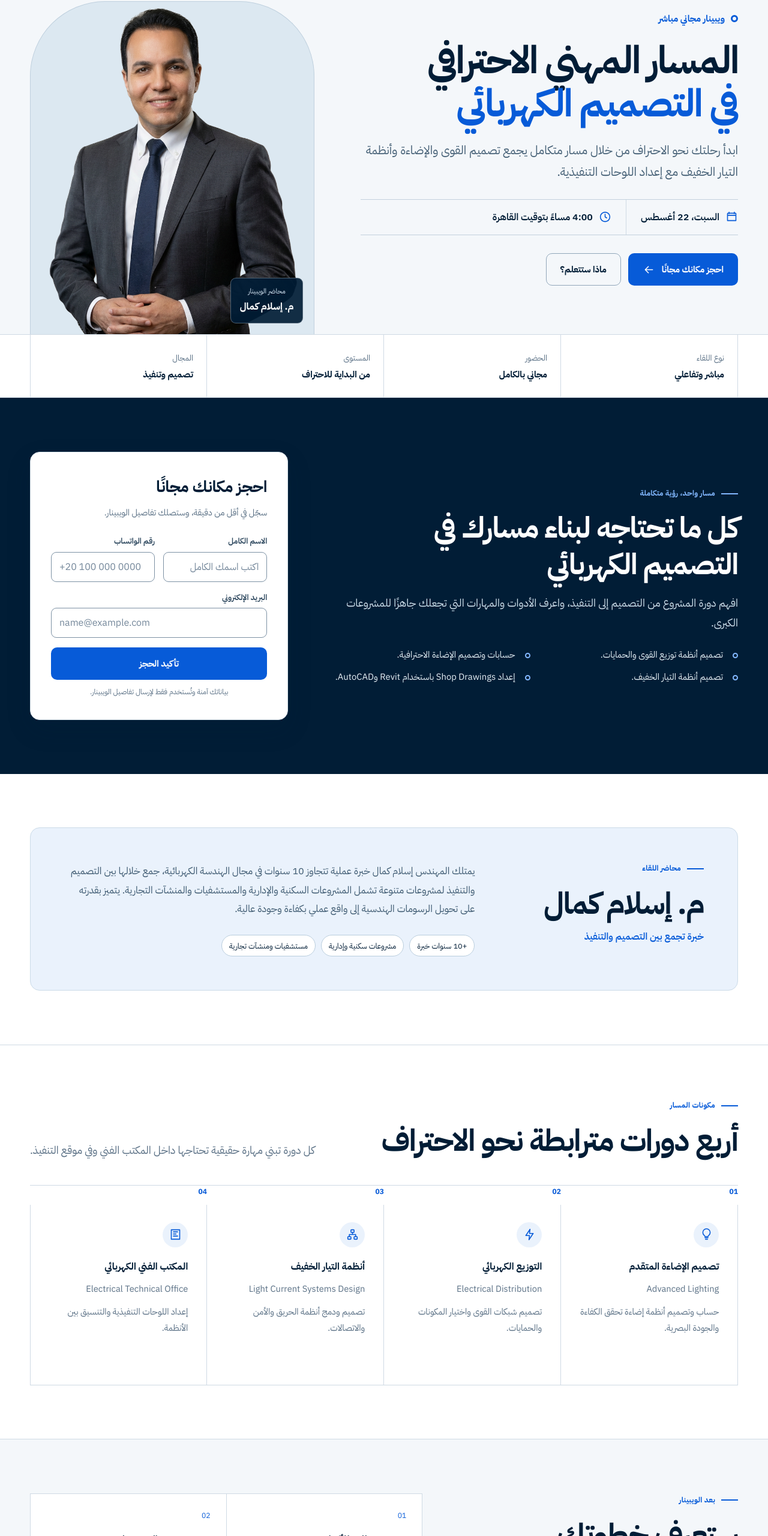
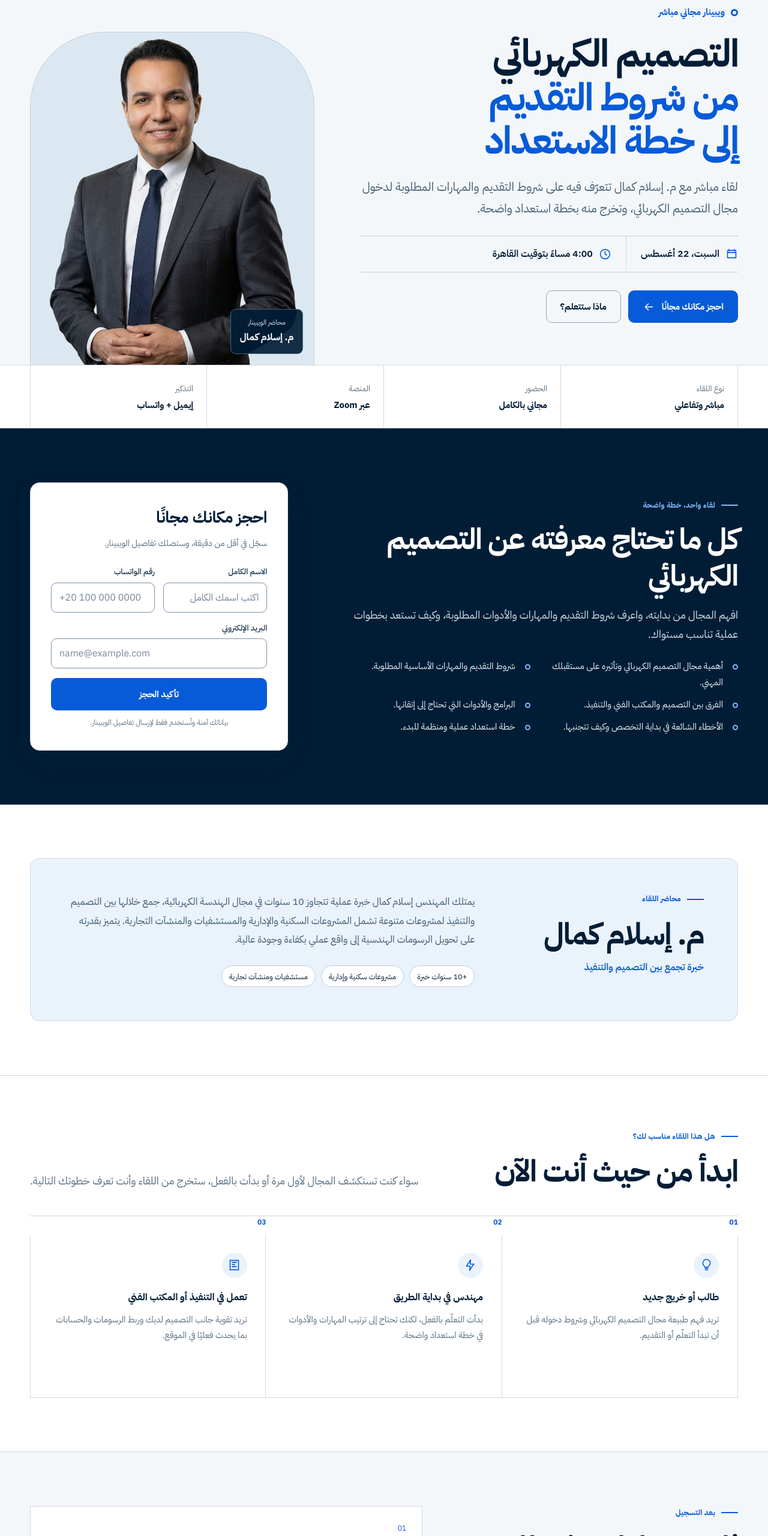
Before and after one commit to tahasayed98ts/electrical-career-webinar, a plain HTML site: page index.html in a window 1280 px wide. Shown: the part 140-2700 px from the top of the page at 60% size. Drawn offline with Linux system fonts and the light colour scheme.

Commit message:
Refocus webinar content on electrical design preparation

```diff
--- a/index.html
+++ b/index.html
@@ -3,14 +3,14 @@
 <head>
   <meta charset="utf-8">
   <meta name="viewport" content="width=device-width,initial-scale=1">
-  <title>المسار المهني الاحترافي في التصميم الكهربائي | ويبينار ENGOSOFT</title>
-  <meta name="description" content="ويبينار مجاني مع م. إسلام كمال يعرّفك بالمسار المهني الاحترافي في التصميم الكهربائي، من توزيع القوى والإضاءة إلى أنظمة التيار الخفيف والـ Shop Drawing.">
+  <title>التصميم الكهربائي: من شروط التقديم إلى خطة الاستعداد | ويبينار ENGOSOFT</title>
+  <meta name="description" content="لقاء تعريفي مجاني مع م. إسلام كمال: تعرّف على مجال التصميم الكهربائي وشروط التقديم والمهارات المطلوبة، واخرج بخطة استعداد واضحة. السبت 22 أغسطس، الساعة 4:00 مساءً.">
   <meta name="theme-color" content="#001D35">
   <meta name="robots" content="index,follow">
   <meta property="og:type" content="website">
   <meta property="og:locale" content="ar_AR">
-  <meta property="og:title" content="المسار المهني الاحترافي في التصميم الكهربائي">
-  <meta property="og:description" content="ابدأ رحلتك نحو الاحتراف في التصميم والتنفيذ الكهربائي مع م. إسلام كمال.">
+  <meta property="og:title" content="التصميم الكهربائي: من شروط التقديم إلى خطة الاستعداد">
+  <meta property="og:description" content="تعرّف على شروط دخول مجال التصميم الكهربائي والمهارات المطلوبة، وجهّز خطة استعداد واضحة مع م. إسلام كمال.">
   <meta property="og:image" content="assets/islam-kamal.png">
   <meta name="twitter:card" content="summary_large_image">
   <link rel="icon" href="assets/favicon.png" type="image/png">
@@ -19,7 +19,7 @@
   <link rel="preconnect" href="https://fonts.gstatic.com" crossorigin>
   <link href="https://fonts.googleapis.com/css2?family=IBM+Plex+Sans+Arabic:wght@400;500;600;700&display=swap" rel="stylesheet">
   <script type="application/ld+json">
-  {"@context":"https://schema.org","@type":"EducationEvent","name":"المسار المهني الاحترافي في التصميم الكهربائي","description":"ويبينار تعريفي مجاني عن مراحل التصميم والتنفيذ في المشروعات الكهربائية.","startDate":"2026-08-22T16:00:00+03:00","eventAttendanceMode":"https://schema.org/OnlineEventAttendanceMode","eventStatus":"https://schema.org/EventScheduled","isAccessibleForFree":true,"location":{"@type":"VirtualLocation","url":"https://zoom.us/"},"organizer":{"@type":"Organization","name":"ENGOSOFT","logo":"assets/logo2.png"},"performer":{"@type":"Person","name":"م. إسلام كمال","jobTitle":"مهندس تصميم وتنفيذ كهربائي"},"inLanguage":"ar"}
+  {"@context":"https://schema.org","@type":"EducationEvent","name":"التصميم الكهربائي: من شروط التقديم إلى خطة الاستعداد","description":"لقاء تعريفي مجاني يوضّح مجال التصميم الكهربائي وشروط التقديم والمهارات المطلوبة، ويساعد الحضور على بناء خطة استعداد واضحة.","startDate":"2026-08-22T16:00:00+03:00","eventAttendanceMode":"https://schema.org/OnlineEventAttendanceMode","eventStatus":"https://schema.org/EventScheduled","isAccessibleForFree":true,"location":{"@type":"VirtualLocation","url":"https://zoom.us/"},"organizer":{"@type":"Organization","name":"ENGOSOFT","logo":"assets/logo2.png"},"performer":{"@type":"Person","name":"م. إسلام كمال","jobTitle":"مهندس تصميم وتنفيذ كهربائي"},"inLanguage":"ar"}
   </script>
   <style>
     :root{--primary:#0053D7;--secondary:#003B8F;--tertiary:#F8FBFF;--fourth:#E1EEFF;--fifth:#001D35;--signal-bg:#C5DCFFCC;--signal-text:var(--fifth);--ink:var(--fifth);--panel:var(--secondary);--panel-2:var(--secondary);--volt:var(--primary);--volt-2:var(--secondary);--cyan:var(--primary);--paper:var(--tertiary);--white:var(--tertiary);--muted:var(--fourth);--dark-text:var(--fifth);--line:rgba(225,238,255,.2);--radius:8px;--container:1180px;--display:"IBM Plex Sans Arabic",sans-serif;--body:"IBM Plex Sans Arabic",sans-serif;--ease:cubic-bezier(.16,1,.3,1)}
@@ -69,8 +69,8 @@
     .signal-bar{background:#fff;color:var(--ref-navy);border-bottom:1px solid var(--ref-line)}.signal-item{min-height:104px;border-inline-start:1px solid var(--ref-line)}.signal-item:last-child{border-inline-end:1px solid var(--ref-line)}.signal-item::before{display:none}.signal-item small{color:var(--ref-muted)}.signal-item strong{color:var(--ref-navy)}
     .register{background:var(--ref-navy);color:#fff}.register::before{display:none}.register-inner{grid-template-columns:minmax(390px,.78fr) minmax(0,1.22fr);gap:clamp(38px,6vw,80px);direction:ltr}.register-copy,.form-card{direction:rtl}.register .eyebrow{color:#83b8ff}.register .section-title{color:#fff;font-size:clamp(2rem,3.8vw,3.15rem)}.register .section-lead{color:#cfdeea}.form-card{padding:clamp(24px,3vw,34px);border:1px solid #d8e1e9;border-radius:16px;background:#fff;color:var(--ref-ink);box-shadow:0 16px 40px rgba(1,29,54,.16)}.form-card h2{color:var(--ref-navy)}.form-card>p,.privacy{color:var(--ref-muted)}.field label{color:#29445b}.field input,.field select{border:1px solid #7d91a4;border-radius:9px;background:#fff;color:var(--ref-ink)}.field input::placeholder{color:#74879a}.field input:focus,.field select:focus{border-color:var(--ref-blue);box-shadow:0 0 0 3px rgba(7,91,216,.16)}.coverage{display:grid;grid-template-columns:repeat(2,minmax(0,1fr));gap:10px 20px;margin:24px 0 0;padding:0;list-style:none}.coverage li{position:relative;padding-right:25px;color:#e8f0f6;font-size:.93rem}.coverage li::before{content:"";position:absolute;right:0;top:.68em;width:9px;height:9px;border:2px solid #83b8ff;border-radius:50%}.status{background:#e5f5ee;color:#0a6c48}
     .about{background:#fff;border-bottom:1px solid var(--ref-line)}.about-card{display:grid;grid-template-columns:minmax(240px,.62fr) minmax(0,1.38fr);gap:clamp(32px,6vw,74px);padding:clamp(30px,5vw,56px);border:1px solid #cbdbe8;border-radius:16px;background:var(--ref-pale)}.about-heading .section-title{font-size:clamp(2rem,4vw,3.15rem)}.role{margin:9px 0 0;color:var(--ref-blue)}.bio{margin:0;color:#3f5b72;font-size:1.03rem;line-height:1.9}.project-types span{min-height:36px;display:inline-flex;align-items:center;padding:5px 12px;border:1px solid #b9cddd;border-radius:999px;background:#fff;color:var(--ref-navy)}
-    .path-section{background:#fff;color:var(--ref-ink)}.path-section .eyebrow{color:var(--ref-blue)}.path-head .section-lead{color:var(--ref-muted)}.career-path{margin-top:42px;gap:0;border-block:1px solid var(--ref-line);direction:rtl}.career-path::before{display:none}.course{padding:0}.course-node{position:static;width:auto;height:auto;display:block;margin:0 0 10px;border:0;border-radius:0;background:transparent;color:var(--ref-blue);transform:none;text-align:right}.course-card{min-height:300px;padding:29px clamp(20px,2.4vw,32px);border:0;border-inline-start:1px solid var(--ref-line);border-radius:0;background:#fff;box-shadow:none}.course:last-child .course-card{border-inline-end:1px solid var(--ref-line)}.course-card:hover{transform:none;box-shadow:none}.course-icon,.course:nth-child(2n) .course-icon{width:42px;height:42px;margin-bottom:20px;background:var(--ref-pale);color:var(--ref-blue)}.course-card h3{color:var(--ref-navy)}.course-card p{color:var(--ref-muted)}
-    .outcomes{background:var(--ref-canvas);border-block:1px solid var(--ref-line)}.outcomes-grid{grid-template-columns:.8fr 1.2fr}.outcome{min-height:150px;background:#fff}.outcomes-list{border-color:var(--ref-line);background:var(--ref-line)}.outcome-index{margin-bottom:14px;color:var(--ref-blue)}.outcome h3{color:var(--ref-navy)}.outcome p{color:var(--ref-muted)}
+    .path-section{background:#fff;color:var(--ref-ink)}.path-section .eyebrow{color:var(--ref-blue)}.path-head .section-lead{color:var(--ref-muted)}.career-path{margin-top:42px;gap:0;border-block:1px solid var(--ref-line);direction:rtl}.career-path::before{display:none}.course{padding:0}.course-node{position:static;width:auto;height:auto;display:block;margin:0 0 10px;border:0;border-radius:0;background:transparent;color:var(--ref-blue);transform:none;text-align:right}.course-card{min-height:300px;padding:29px clamp(20px,2.4vw,32px);border:0;border-inline-start:1px solid var(--ref-line);border-radius:0;background:#fff;box-shadow:none}.course:last-child .course-card{border-inline-end:1px solid var(--ref-line)}.course-card:hover{transform:none;box-shadow:none}.course-icon,.course:nth-child(2n) .course-icon{width:42px;height:42px;margin-bottom:20px;background:var(--ref-pale);color:var(--ref-blue)}.course-card h3{color:var(--ref-navy)}.course-card p{color:var(--ref-muted)}.audience-grid{grid-template-columns:repeat(3,1fr)}.audience-grid .course-card{min-height:270px}
+    .outcomes{background:var(--ref-canvas);border-block:1px solid var(--ref-line)}.outcomes-grid{grid-template-columns:.8fr 1.2fr}.outcome{min-height:150px;background:#fff}.outcomes-list{border-color:var(--ref-line);background:var(--ref-line)}.outcome-index{margin-bottom:14px;color:var(--ref-blue)}.outcome h3{color:var(--ref-navy)}.outcome p{color:var(--ref-muted)}.registration-steps{grid-template-columns:1fr}.registration-steps .outcome{min-height:130px}
     .faq{background:#fff}.faq-grid{display:grid;grid-template-columns:.78fr 1.22fr;gap:clamp(44px,7vw,90px)}.faq-list{border-top:1px solid var(--ref-line)}details{border-bottom:1px solid var(--ref-line)}summary{display:flex;min-height:67px;align-items:center;justify-content:space-between;gap:20px;color:var(--ref-navy);font-weight:700;cursor:pointer;list-style:none}summary::-webkit-details-marker{display:none}summary::after{content:"+";color:var(--ref-blue);font-size:1.5rem;font-weight:400}details[open] summary::after{content:"−"}.faq-list details p{margin:0;padding:0 0 20px;color:var(--ref-muted)}
     .final{background:var(--ref-navy-2);color:#fff}.final-inner{min-height:190px;display:flex;align-items:center;justify-content:space-between;gap:40px;padding-block:42px}.final h2{max-width:720px;margin:0;font-size:clamp(1.7rem,3vw,2.5rem);line-height:1.35}.final p{margin:8px 0 0;color:#cfdeea}.footer{background:#fff;border-top:1px solid var(--ref-line)}.footer p{color:var(--ref-muted)}
     @media(max-width:980px){.hero-grid{grid-template-columns:1fr;direction:rtl}.hero-copy{grid-column:1;grid-row:auto;padding-block:52px 12px}.hero-visual{grid-column:1;grid-row:auto;width:min(100%,560px);min-height:500px;margin-inline:auto}.register-inner{grid-template-columns:1fr}.about-card,.outcomes-grid,.faq-grid{grid-template-columns:1fr}.career-path{grid-template-columns:repeat(2,1fr)}.course-card{border-bottom:1px solid var(--ref-line)}}
@@ -92,8 +92,8 @@
       <div class="container hero-grid">
         <div class="hero-copy">
           <div class="live"><span class="live-dot"></span>ويبينار مجاني مباشر</div>
-          <h1 class="hero-title" id="hero-title"><span class="line">المسار المهني الاحترافي</span><span class="line accent">في التصميم الكهربائي</span></h1>
-          <p class="hero-summary">ابدأ رحلتك نحو الاحتراف من خلال مسار متكامل يجمع تصميم القوى والإضاءة وأنظمة التيار الخفيف مع إعداد اللوحات التنفيذية.</p>
+          <h1 class="hero-title" id="hero-title"><span class="line">التصميم الكهربائي</span><span class="line accent">من شروط التقديم إلى خطة الاستعداد</span></h1>
+          <p class="hero-summary">لقاء مباشر مع م. إسلام كمال تتعرّف فيه على شروط التقديم والمهارات المطلوبة لدخول مجال التصميم الكهربائي، وتخرج منه بخطة استعداد واضحة.</p>
           <div class="event-strip" aria-label="تفاصيل الويبينار"><span class="event-item"><svg class="icon"><use href="#calendar"/></svg>السبت، 22 أغسطس</span><span class="event-item"><svg class="icon"><use href="#clock"/></svg>4:00 مساءً بتوقيت القاهرة</span></div>
           <div class="hero-actions"><a class="btn btn-primary" href="#register">احجز مكانك مجانًا <svg class="icon"><use href="#arrow"/></svg></a><a class="btn btn-ghost" href="#meeting">ماذا ستتعلم؟</a></div>
         </div>
@@ -108,8 +108,8 @@
       <div class="container signal-grid">
         <div class="signal-item"><div><small>نوع اللقاء</small><strong>مباشر وتفاعلي</strong></div></div>
         <div class="signal-item"><div><small>الحضور</small><strong>مجاني بالكامل</strong></div></div>
-        <div class="signal-item"><div><small>المستوى</small><strong>من البداية للاحتراف</strong></div></div>
-        <div class="signal-item"><div><small>المجال</small><strong>تصميم وتنفيذ</strong></div></div>
+        <div class="signal-item"><div><small>المنصة</small><strong>عبر Zoom</strong></div></div>
+        <div class="signal-item"><div><small>التذكير</small><strong>إيميل + واتساب</strong></div></div>
       </div>
     </section>
 
@@ -127,10 +127,10 @@
           </form>
         </div>
         <div class="register-copy">
-          <p class="eyebrow">مسار واحد، رؤية متكاملة</p><h2 class="section-title" id="meeting-title">كل ما تحتاجه لبناء مسارك في التصميم الكهربائي</h2>
-          <p class="section-lead">افهم دورة المشروع من التصميم إلى التنفيذ، واعرف الأدوات والمهارات التي تجعلك جاهزًا للمشروعات الكبرى.</p>
+          <p class="eyebrow">لقاء واحد، خطة واضحة</p><h2 class="section-title" id="meeting-title">كل ما تحتاج معرفته عن التصميم الكهربائي</h2>
+          <p class="section-lead">افهم المجال من بدايته، واعرف شروط التقديم والمهارات والأدوات المطلوبة، وكيف تستعد بخطوات عملية تناسب مستواك.</p>
           <ul class="coverage">
-            <li>تصميم أنظمة توزيع القوى والحمايات.</li><li>حسابات وتصميم الإضاءة الاحترافية.</li><li>تصميم أنظمة التيار الخفيف.</li><li>إعداد <bdi dir="ltr">Shop Drawings</bdi> باستخدام <bdi dir="ltr">Revit</bdi> و<bdi dir="ltr">AutoCAD</bdi>.</li>
+            <li>أهمية مجال التصميم الكهربائي وتأثيره على مستقبلك المهني.</li><li>شروط التقديم والمهارات الأساسية المطلوبة.</li><li>الفرق بين التصميم والمكتب الفني والتنفيذ.</li><li>البرامج والأدوات التي تحتاج إلى إتقانها.</li><li>الأخطاء الشائعة في بداية التخصص وكيف تتجنبها.</li><li>خطة استعداد عملية ومنظمة للبدء.</li>
           </ul>
         </div>
       </div>
@@ -143,23 +143,22 @@
       </div>
     </section>
 
-    <section class="section path-section" id="path" aria-labelledby="path-title">
-      <div class="container"><div class="path-head"><div><p class="eyebrow">مكونات المسار</p><h2 class="section-title" id="path-title">أربع دورات مترابطة نحو الاحتراف</h2></div><p class="section-lead">كل دورة تبني مهارة حقيقية تحتاجها داخل المكتب الفني وفي موقع التنفيذ.</p></div>
-        <div class="career-path">
-          <article class="course"><span class="course-node">01</span><div class="course-card"><span class="course-icon"><svg class="icon"><use href="#bulb"/></svg></span><h3>تصميم الإضاءة المتقدم</h3><p><bdi dir="ltr">Advanced Lighting</bdi></p><p>حساب وتصميم أنظمة إضاءة تحقق الكفاءة والجودة البصرية.</p></div></article>
-          <article class="course"><span class="course-node">02</span><div class="course-card"><span class="course-icon"><svg class="icon"><use href="#bolt"/></svg></span><h3>التوزيع الكهربائي</h3><p><bdi dir="ltr">Electrical Distribution</bdi></p><p>تصميم شبكات القوى واختيار المكونات والحمايات.</p></div></article>
-          <article class="course"><span class="course-node">03</span><div class="course-card"><span class="course-icon"><svg class="icon"><use href="#network"/></svg></span><h3>أنظمة التيار الخفيف</h3><p><bdi dir="ltr">Light Current Systems Design</bdi></p><p>تصميم ودمج أنظمة الحريق والأمن والاتصالات.</p></div></article>
-          <article class="course"><span class="course-node">04</span><div class="course-card"><span class="course-icon"><svg class="icon"><use href="#drawing"/></svg></span><h3>المكتب الفني الكهربائي</h3><p><bdi dir="ltr">Electrical Technical Office</bdi></p><p>إعداد اللوحات التنفيذية والتنسيق بين الأنظمة.</p></div></article>
+    <section class="section path-section" id="audience" aria-labelledby="audience-title">
+      <div class="container"><div class="path-head"><div><p class="eyebrow">هل هذا اللقاء مناسب لك؟</p><h2 class="section-title" id="audience-title">ابدأ من حيث أنت الآن</h2></div><p class="section-lead">سواء كنت تستكشف المجال لأول مرة أو بدأت بالفعل، ستخرج من اللقاء وأنت تعرف خطوتك التالية.</p></div>
+        <div class="career-path audience-grid">
+          <article class="course"><span class="course-node">01</span><div class="course-card"><span class="course-icon"><svg class="icon"><use href="#bulb"/></svg></span><h3>طالب أو خريج جديد</h3><p>تريد فهم طبيعة مجال التصميم الكهربائي وشروط دخوله قبل أن تبدأ التعلّم أو التقديم.</p></div></article>
+          <article class="course"><span class="course-node">02</span><div class="course-card"><span class="course-icon"><svg class="icon"><use href="#bolt"/></svg></span><h3>مهندس في بداية الطريق</h3><p>بدأت التعلّم بالفعل، لكنك تحتاج إلى ترتيب المهارات والأدوات في خطة استعداد واضحة.</p></div></article>
+          <article class="course"><span class="course-node">03</span><div class="course-card"><span class="course-icon"><svg class="icon"><use href="#drawing"/></svg></span><h3>تعمل في التنفيذ أو المكتب الفني</h3><p>تريد تقوية جانب التصميم لديك وربط الرسومات والحسابات بما يحدث فعليًا في الموقع.</p></div></article>
         </div>
       </div>
     </section>
 
     <section class="section outcomes" id="outcomes" aria-labelledby="outcomes-title">
-      <div class="container outcomes-grid"><div><p class="eyebrow">بعد الويبينار</p><h2 class="section-title" id="outcomes-title">ستعرف خطوتك المهنية التالية بوضوح</h2></div><div class="outcomes-list"><article class="outcome"><span class="outcome-index">01</span><h3>تصميم مطابق للأكواد</h3><p>حلول دقيقة ومتوافقة مع المعايير العالمية.</p></article><article class="outcome"><span class="outcome-index">02</span><h3>تنسيق متعدد التخصصات</h3><p>تفادي التعارضات بين أنظمة المشروع.</p></article><article class="outcome"><span class="outcome-index">03</span><h3>لوحات تنفيذية احترافية</h3><p>رسومات واضحة وجاهزة للتنفيذ.</p></article><article class="outcome"><span class="outcome-index">04</span><h3>كفاءة وجودة أعلى</h3><p>موازنة الأداء والتكلفة والجودة.</p></article></div></div>
+      <div class="container outcomes-grid"><div><p class="eyebrow">بعد التسجيل</p><h2 class="section-title" id="outcomes-title">ثلاث خطوات تفصلك عن اللقاء</h2></div><div class="outcomes-list registration-steps"><article class="outcome"><span class="outcome-index">01</span><h3>تأكيد الحجز</h3><p>بعد إرسال بياناتك ستظهر لك رسالة تؤكد تسجيلك بنجاح.</p></article><article class="outcome"><span class="outcome-index">02</span><h3>استلام تفاصيل اللقاء</h3><p>سيصلك رابط الحضور وتفاصيل الويبينار على بريدك الإلكتروني.</p></article><article class="outcome"><span class="outcome-index">03</span><h3>التذكير بالموعد</h3><p>سنرسل لك تذكيرًا عبر الإيميل والواتساب قبل بدء اللقاء.</p></article></div></div>
     </section>
 
-    <section class="section faq" id="questions" aria-labelledby="faq-title"><div class="container faq-grid"><div><p class="eyebrow">معلومات مهمة</p><h2 class="section-title" id="faq-title">الأسئلة الشائعة</h2></div><div class="faq-list"><details><summary>متى يُقام الويبينار؟</summary><p>السبت 22 أغسطس في تمام الساعة 4:00 مساءً بتوقيت القاهرة.</p></details><details><summary>هل الحضور مجاني؟</summary><p>نعم، التسجيل والحضور مجانيان بالكامل.</p></details><details><summary>لمن يناسب هذا المسار؟</summary><p>يناسب طلاب وخريجي الهندسة الكهربائية والمهندسين الراغبين في تطوير خبرتهم في التصميم والتنفيذ.</p></details></div></div></section>
-    <section class="final"><div class="container final-inner"><div><h2>ابدأ بناء مسارك المهني في التصميم الكهربائي</h2><p>سجّل الآن، وستصلك تفاصيل الحضور والتذكير بالموعد.</p></div><a class="btn btn-primary" href="#register">احجز مكانك مجانًا</a></div></section>
+    <section class="section faq" id="questions" aria-labelledby="faq-title"><div class="container faq-grid"><div><p class="eyebrow">معلومات مهمة</p><h2 class="section-title" id="faq-title">الأسئلة الشائعة</h2></div><div class="faq-list"><details><summary>متى وأين يُقام الويبينار؟</summary><p>يُقام أونلاين عبر Zoom يوم السبت 22 أغسطس في تمام الساعة 4:00 مساءً بتوقيت القاهرة.</p></details><details><summary>هل الحضور مجاني؟</summary><p>نعم، التسجيل والحضور مجانيان بالكامل.</p></details><details><summary>كيف يصلني رابط الحضور؟</summary><p>سيصلك رابط اللقاء على بريدك الإلكتروني بعد التسجيل، مع تذكير عبر الإيميل والواتساب قبل الموعد.</p></details><details><summary>ماذا سأعرف في اللقاء؟</summary><p>ستتعرّف على طبيعة مجال التصميم الكهربائي وشروط التقديم والمهارات والأدوات المطلوبة، وتبني خطة استعداد عملية تناسب مستواك.</p></details></div></div></section>
+    <section class="final"><div class="container final-inner"><div><h2>افهم مجال التصميم الكهربائي جيدًا قبل أن تبدأ</h2><p>سجّل الآن، وستصلك تفاصيل اللقاء والتذكير عبر الإيميل والواتساب.</p></div><a class="btn btn-primary" href="#register">احجز مكانك مجانًا</a></div></section>
   </main>
   <footer class="footer"><div class="container footer-inner"><a class="logo-box" href="#top"><img class="logo" src="assets/logo2.png" width="148" height="70" alt="ENGOSOFT"></a><p>&copy;&nbsp;2026 ENGOSOFT. جميع الحقوق محفوظة.</p></div></footer>
   <div class="mobile-cta"><a class="btn btn-primary" href="#register">احجز مكانك مجانًا</a></div>
```
